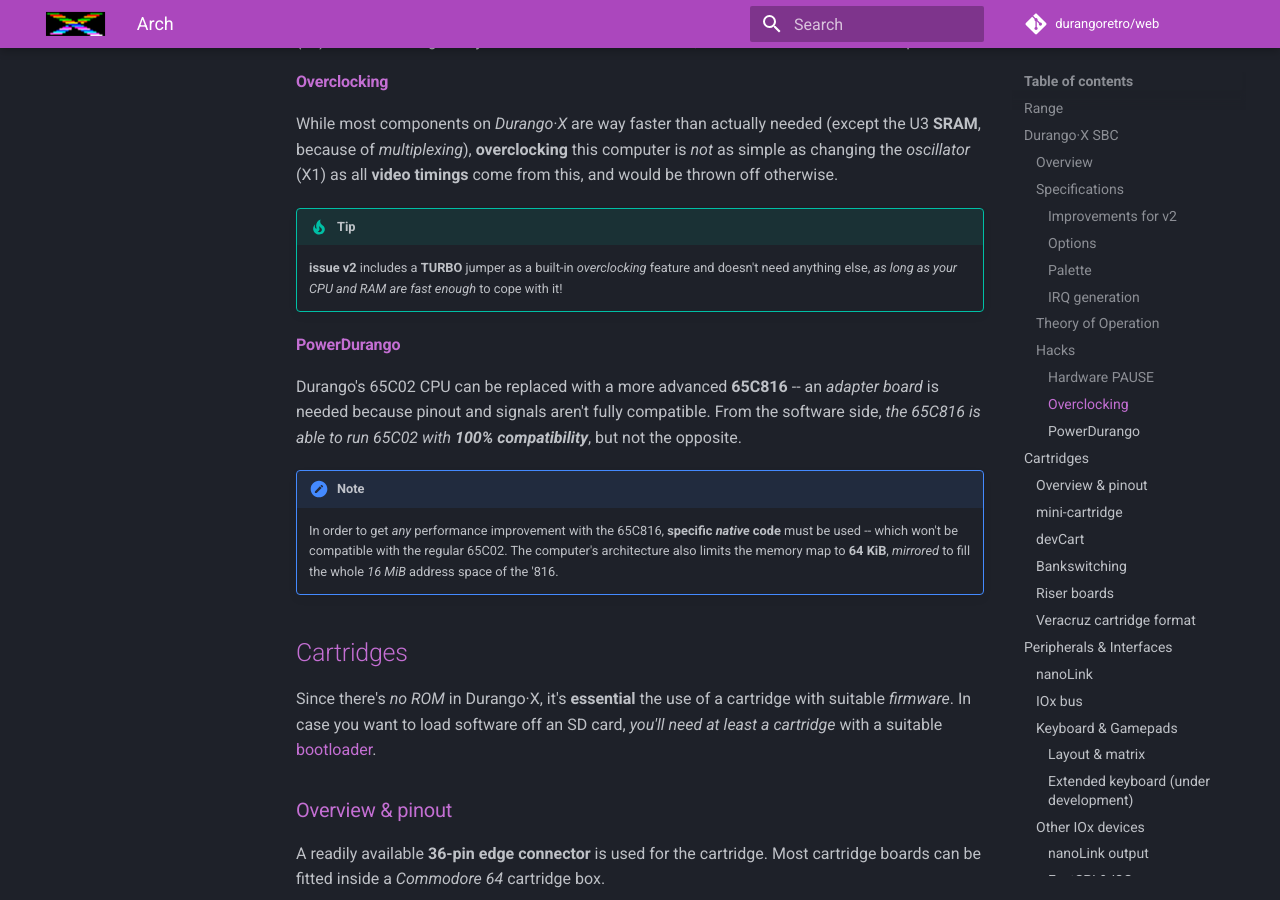
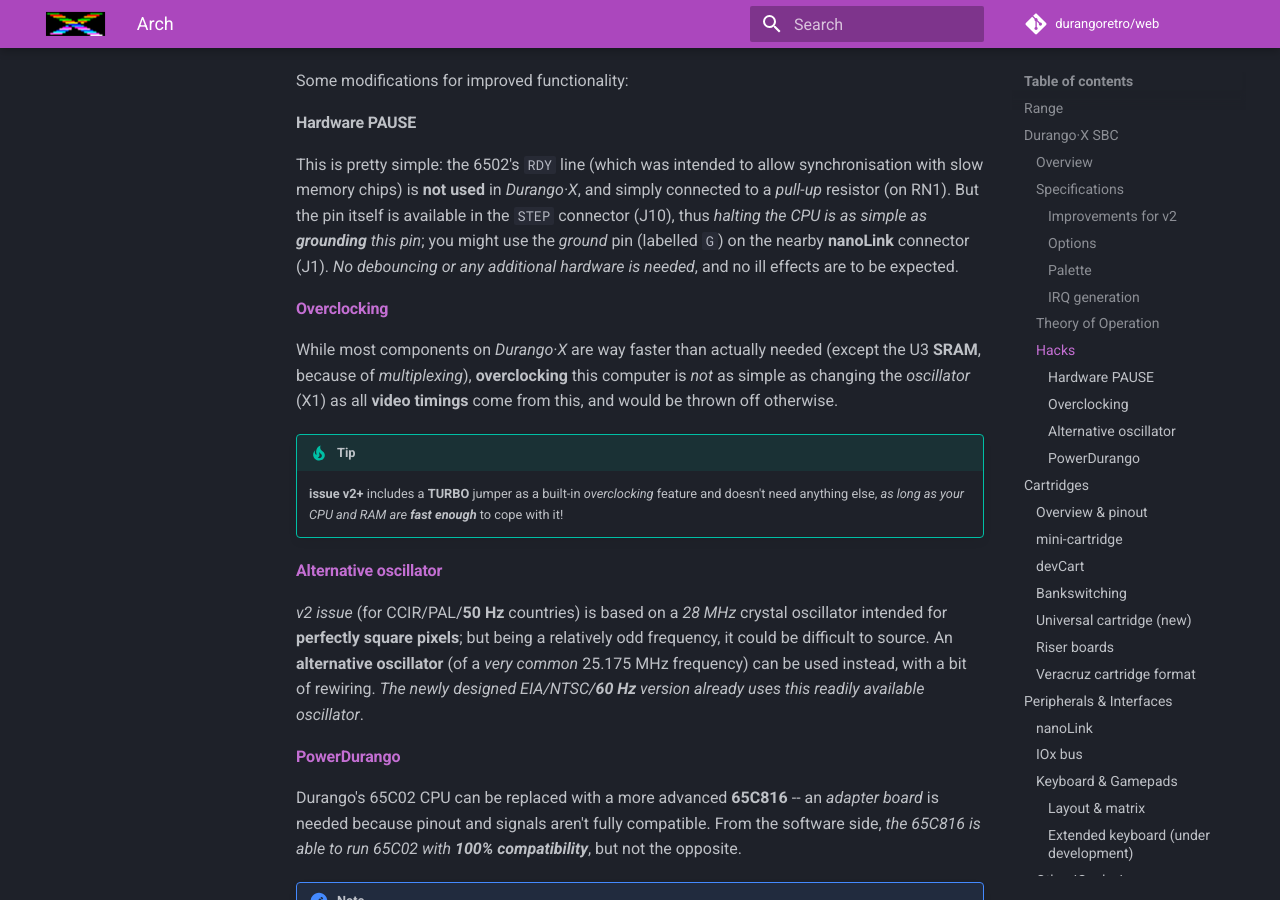
Before and after one commit to durangoretro/web, an MkDocs documentation site: the page built from docs/hard/arch.md, in a window 1280 px wide and 900 px high, scrolled down 2737 px. Built offline with MkDocs 1.6.1 and Material for MkDocs 9.7.7, drawn with Linux system fonts in a browser that asks for light colours; comment, search, counter and statistics services are not loaded; some of the changed text lies outside the part shown.

Commit message:
add universal cartridge, EIA and alternative clock to arch

```diff
--- a/docs/hard/arch.md
+++ b/docs/hard/arch.md
@@ -47,9 +47,10 @@
 - **Video output:** _RGB_ SCART connector for a CCIR (PAL) TV or **component video** options (PAL and sync-on-green deprecated).
 - **Controls:** _Built-in_ power switch, `RESET` button, **debounced** `NMI` button.
 
-Otherwise, they are **the same** (including the _footprint_)
+Otherwise, they are **the same** (including the _footprint_). _**v2.1** is essentially an alternative, improved routing for the v2 PCB_,
+thus they're based on the very same schematic.
 
-#### [Options](hard/dx/options.md)
+#### [Options](dx/options.md)
 
 _Whithin the same board_, you may choose from several building options:
 
@@ -64,11 +65,18 @@
 - Composite encoding:
 	- Greyscale (standard in v1)
 	- **Luminance** (standard in v2+, recommended option)
-- PAL encoder (for composite output, v2 only, _NOT_ recommended)
+- PAL encoder (for composite output, v1 only, _NOT_ recommended)
 - Piezo buzzer for audio
 - Debug port
 
-#### [Palette](hard/dx/palette.md)
+!!! tip
+
+	Together with the v2.1 issue, there is an alternative PCB for **EIA (NTSC) 60 Hz** countries.
+[Main differences](dx/eia.md) include an **1.57 MHz** clock speed (**3.15 with _turbo_** option)
+and a button for _momentarily displaying the bottom 64 rasters_, which normally cannot be displayed
+on a 60 Hz screen.
+
+#### [Palette](dx/palette.md)
 
 In _colour mode_, Durango·X uses a **16-colour _fixed_ palette**, where _2 bits_
 are assigned to **green**, while the remaining two bits of each nybble represent
@@ -106,9 +114,17 @@
 
 !!! tip
 
-	**issue v2** includes a **TURBO** jumper as a built-in _overclocking_ feature
-	and doesn't need anything else, _as long as your CPU and RAM are fast enough_
+	**issue v2+** includes a **TURBO** jumper as a built-in _overclocking_ feature
+	and doesn't need anything else, _as long as your CPU and RAM are **fast enough**_
 	to cope with it!
+
+#### [Alternative oscillator](dx/oscil.md)
+
+_v2 issue_ (for CCIR/PAL/**50 Hz** countries) is based on a _28 MHz_ crystal oscillator
+intended for **perfectly square pixels**; but being a relatively odd frequency, it could be
+difficult to source. An **alternative oscillator** (of a _very common_ 25.175 MHz frequency)
+can be used instead, with a bit of rewiring. _The newly designed EIA/NTSC/**60 Hz** version
+already uses this readily available oscillator_.
 
 #### [**Power**Durango](dx/power.md)
 
@@ -172,6 +188,13 @@
 Another bankswitching cartridge is not controlled by software, but **triggers a counter
 from the `RESET` signal**. Once again configurable for **16 or 32 KiB banks**, allows
 the combination of _several software titles in **one** single cartridge_.
+
+### [Universal cartridge _(new)_](cart/universal.md)
+
+A newly designed cartridge which allows the use of **almost any _EPROM/EEPROM/Flash_ on
+_24, 28 or 32-pin_ package, from 2 KiB to 1 MiB**. It also includes _options_ for both
+**bankswitching** and a **Programmable Sound Generator** like the one available as a _riser card_
+(see below), with **improved audio output**. _Fits inside a standard C64 cartridge, as well_.
 
 ### [Riser boards](cart/riser.md)
 
```
